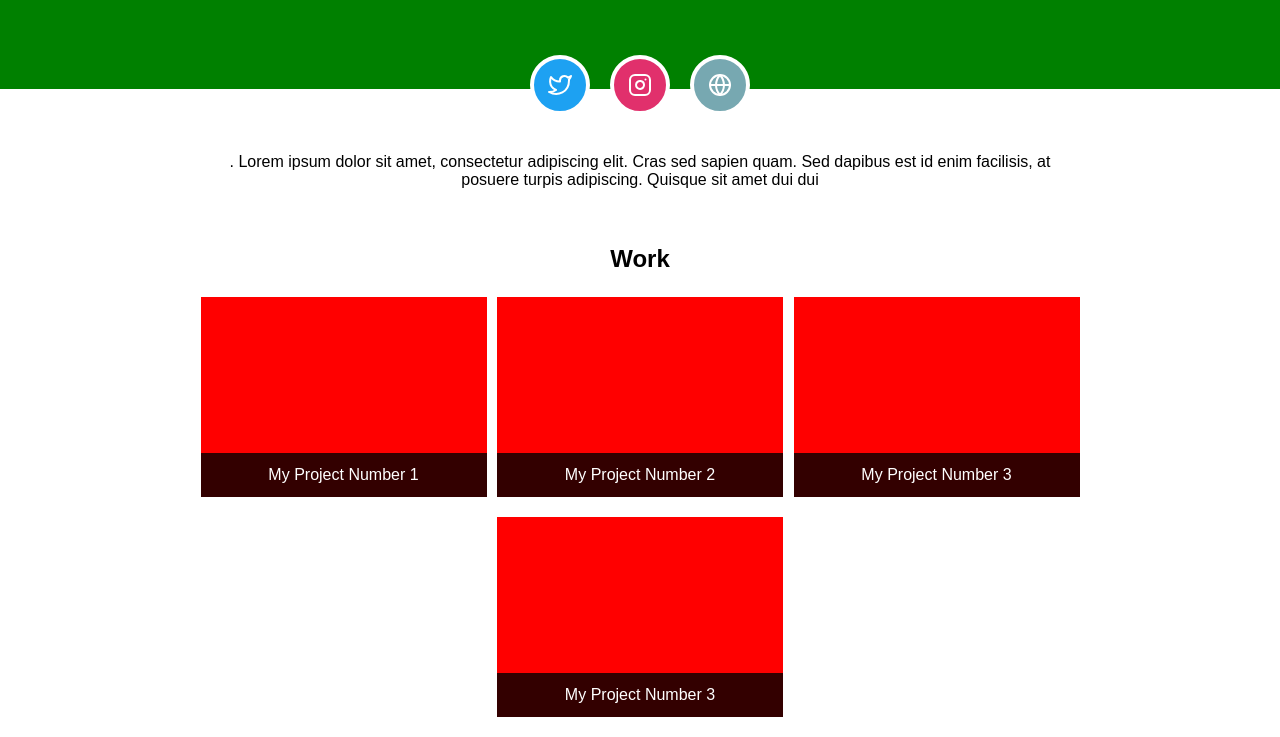
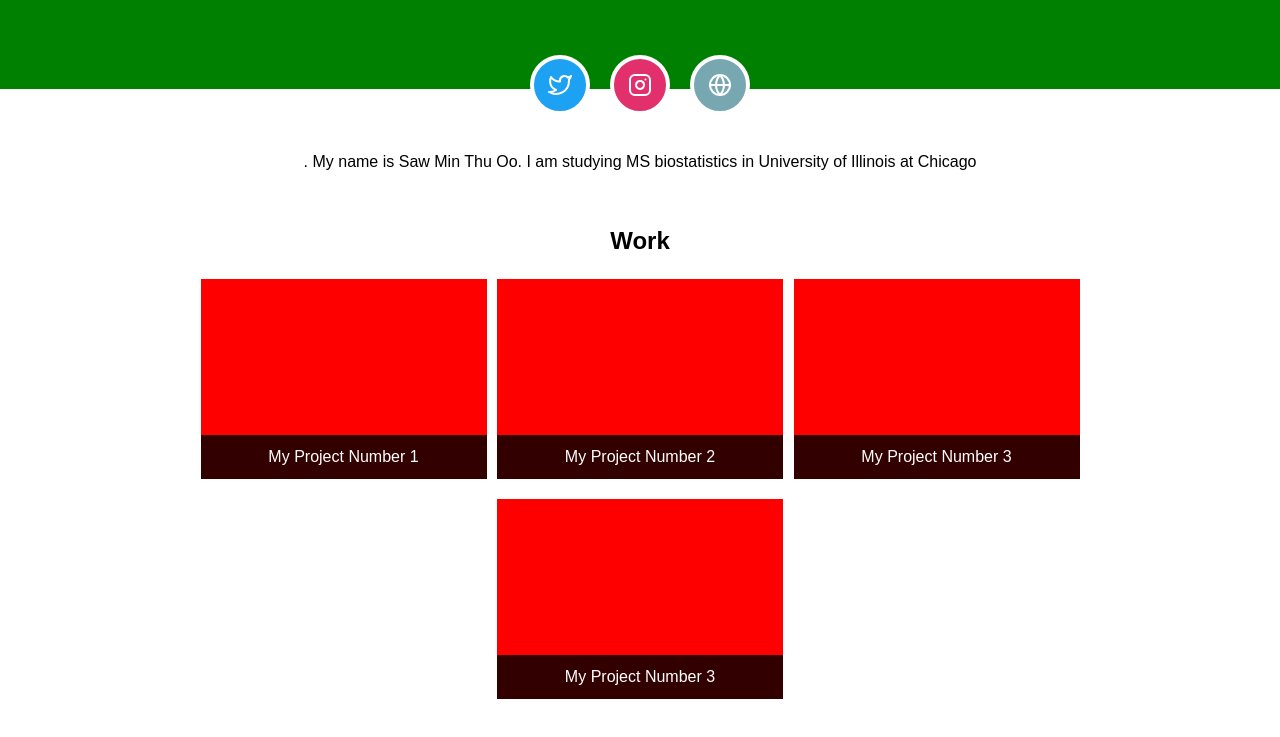
Before and after one commit to sawmthuoo/test_gitlearn, a plain HTML site: page index.html in a window 1280 px wide. Shown: the part 186-923 px from the top of the page. Drawn offline with Linux system fonts and the light colour scheme.

Commit message:
Updated the background info

```diff
--- a/index.html
+++ b/index.html
@@ -30,8 +30,7 @@
   <!-- About You -->
   <main>
     <section class="about">
-      <p>. Lorem ipsum dolor sit amet, consectetur adipiscing elit. Cras sed sapien quam. Sed dapibus est id enim facilisis,
-        at posuere turpis adipiscing. Quisque sit amet dui dui
+      <p>. My name is Saw Min Thu Oo. I am studying MS biostatistics in University of Illinois at Chicago
       </p>
     </section>
     <!-- Your Projects -->
```
